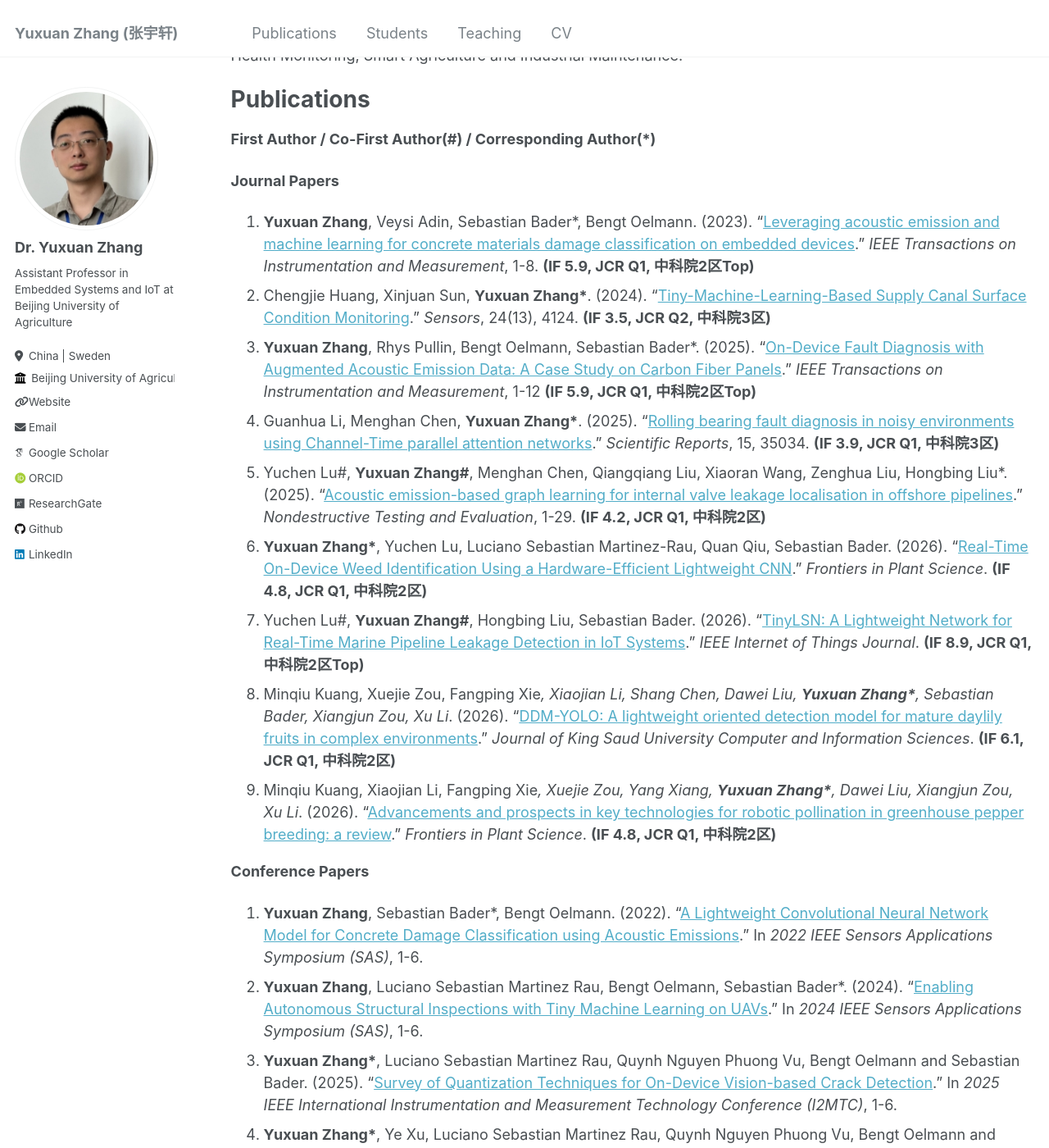
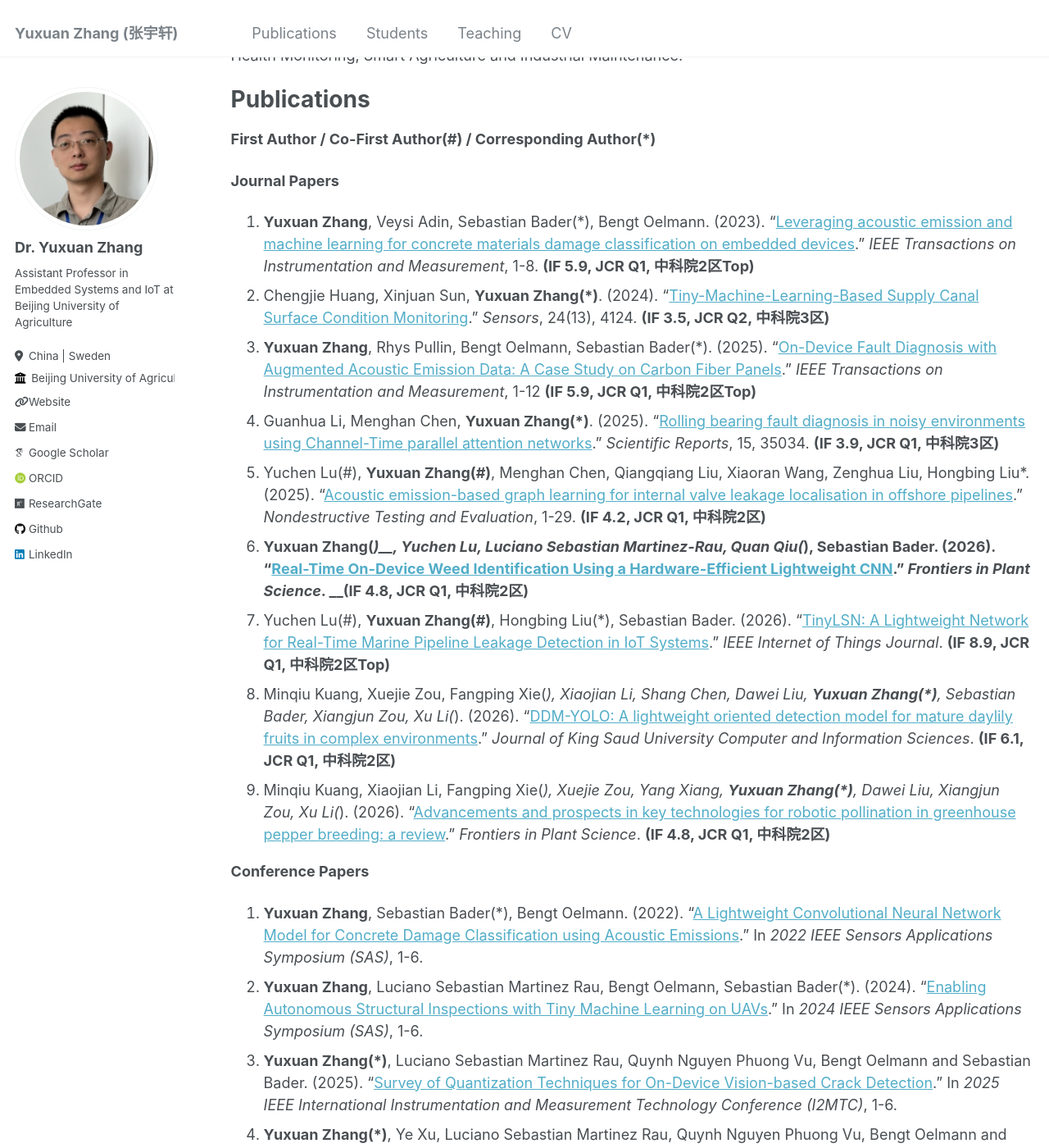
Before and after one commit to YuxuanZhang-96/YuxuanZhang-96.github.io, a Jekyll site: the page built from _pages/cv.md, in a window 1280 px wide and 1400 px high, scrolled down 648 px. Shown: the whole window at 82% size. Built offline with Jekyll 4.4.1, drawn with Linux system fonts in a browser that asks for light colours; some web fonts are replaced.

Commit message:
Update cv.md

```diff
--- a/_pages/cv.md
+++ b/_pages/cv.md
@@ -37,21 +37,21 @@ Publications
 __First Author / Co-First Author(#) / Corresponding Author(*)__
 
 __Journal Papers__
-1. __Yuxuan Zhang__, Veysi Adin, Sebastian Bader*, Bengt Oelmann. (2023). "[Leveraging acoustic emission and machine learning for concrete materials damage classification on embedded devices](https://ieeexplore.ieee.org/document/10227301)." _IEEE Transactions on Instrumentation and Measurement_, 1-8. __(IF 5.9, JCR Q1, 中科院2区Top)__
-2. Chengjie Huang, Xinjuan Sun, __Yuxuan Zhang*__. (2024). "[Tiny-Machine-Learning-Based Supply Canal Surface Condition Monitoring](https://www.mdpi.com/1424-8220/24/13/4124)." _Sensors_, 24(13), 4124. __(IF 3.5, JCR Q2, 中科院3区)__
-3. __Yuxuan Zhang__, Rhys Pullin, Bengt Oelmann, Sebastian Bader*. (2025). "[On-Device Fault Diagnosis with Augmented Acoustic Emission Data: A Case Study on Carbon Fiber Panels](https://ieeexplore.ieee.org/document/11029626)." _IEEE Transactions on Instrumentation and Measurement_, 1-12 __(IF 5.9, JCR Q1, 中科院2区Top)__
-4. Guanhua Li, Menghan Chen, __Yuxuan Zhang*__. (2025). "[Rolling bearing fault diagnosis in noisy environments using Channel-Time parallel attention networks](https://www.nature.com/articles/s41598-025-22683-y)." _Scientific Reports_, 15, 35034. __(IF 3.9, JCR Q1, 中科院3区)__
-5. Yuchen Lu#, __Yuxuan Zhang#__, Menghan Chen, Qiangqiang Liu, Xiaoran Wang, Zenghua Liu, Hongbing Liu*. (2025). "[Acoustic emission-based graph learning for internal valve leakage localisation in offshore pipelines](https://www.tandfonline.com/doi/full/10.1080/10589759.2025.2572393)." _Nondestructive Testing and Evaluation_, 1-29. __(IF 4.2, JCR Q1, 中科院2区)__
-6. __Yuxuan Zhang*__, Yuchen Lu, Luciano Sebastian Martinez-Rau, Quan Qiu, Sebastian Bader. (2026). "[Real-Time On-Device Weed Identification Using a Hardware-Efficient Lightweight CNN](https://www.frontiersin.org/journals/plant-science/articles/10.3389/fpls.2026.1747863/abstract)." _Frontiers in Plant Science_. __(IF 4.8, JCR Q1, 中科院2区)__
-7. Yuchen Lu#, __Yuxuan Zhang#__, Hongbing Liu, Sebastian Bader. (2026). "[TinyLSN: A Lightweight Network for Real-Time Marine Pipeline Leakage Detection in IoT Systems](https://ieeexplore.ieee.org/document/11396923)." _IEEE Internet of Things Journal_. __(IF 8.9, JCR Q1, 中科院2区Top)__
-8. Minqiu Kuang, Xuejie Zou, Fangping Xie*, Xiaojian Li, Shang Chen, Dawei Liu, __Yuxuan Zhang*__, Sebastian Bader, Xiangjun Zou, Xu Li*. (2026). "[DDM-YOLO: A lightweight oriented detection model for mature daylily fruits in complex environments](https://doi.org/10.1007/s44443-026-00559-z)." _Journal of King Saud University Computer and Information Sciences_. __(IF 6.1, JCR Q1, 中科院2区)__
-9. Minqiu Kuang, Xiaojian Li, Fangping Xie*, Xuejie Zou, Yang Xiang, __Yuxuan Zhang*__, Dawei Liu, Xiangjun Zou, Xu Li*. (2026). "[Advancements and prospects in key technologies for robotic pollination in greenhouse pepper breeding: a review](https://www.frontiersin.org/journals/plant-science/articles/10.3389/fpls.2026.1778541/abstract)." _Frontiers in Plant Science_. __(IF 4.8, JCR Q1, 中科院2区)__
+1. __Yuxuan Zhang__, Veysi Adin, Sebastian Bader(*), Bengt Oelmann. (2023). "[Leveraging acoustic emission and machine learning for concrete materials damage classification on embedded devices](https://ieeexplore.ieee.org/document/10227301)." _IEEE Transactions on Instrumentation and Measurement_, 1-8. __(IF 5.9, JCR Q1, 中科院2区Top)__
+2. Chengjie Huang, Xinjuan Sun, __Yuxuan Zhang(*)__. (2024). "[Tiny-Machine-Learning-Based Supply Canal Surface Condition Monitoring](https://www.mdpi.com/1424-8220/24/13/4124)." _Sensors_, 24(13), 4124. __(IF 3.5, JCR Q2, 中科院3区)__
+3. __Yuxuan Zhang__, Rhys Pullin, Bengt Oelmann, Sebastian Bader(*). (2025). "[On-Device Fault Diagnosis with Augmented Acoustic Emission Data: A Case Study on Carbon Fiber Panels](https://ieeexplore.ieee.org/document/11029626)." _IEEE Transactions on Instrumentation and Measurement_, 1-12 __(IF 5.9, JCR Q1, 中科院2区Top)__
+4. Guanhua Li, Menghan Chen, __Yuxuan Zhang(*)__. (2025). "[Rolling bearing fault diagnosis in noisy environments using Channel-Time parallel attention networks](https://www.nature.com/articles/s41598-025-22683-y)." _Scientific Reports_, 15, 35034. __(IF 3.9, JCR Q1, 中科院3区)__
+5. Yuchen Lu(#), __Yuxuan Zhang(#)__, Menghan Chen, Qiangqiang Liu, Xiaoran Wang, Zenghua Liu, Hongbing Liu*. (2025). "[Acoustic emission-based graph learning for internal valve leakage localisation in offshore pipelines](https://www.tandfonline.com/doi/full/10.1080/10589759.2025.2572393)." _Nondestructive Testing and Evaluation_, 1-29. __(IF 4.2, JCR Q1, 中科院2区)__
+6. __Yuxuan Zhang(*)__, Yuchen Lu, Luciano Sebastian Martinez-Rau, Quan Qiu(*), Sebastian Bader. (2026). "[Real-Time On-Device Weed Identification Using a Hardware-Efficient Lightweight CNN](https://www.frontiersin.org/journals/plant-science/articles/10.3389/fpls.2026.1747863/abstract)." _Frontiers in Plant Science_. __(IF 4.8, JCR Q1, 中科院2区)__
+7. Yuchen Lu(#), __Yuxuan Zhang(#)__, Hongbing Liu(*), Sebastian Bader. (2026). "[TinyLSN: A Lightweight Network for Real-Time Marine Pipeline Leakage Detection in IoT Systems](https://ieeexplore.ieee.org/document/11396923)." _IEEE Internet of Things Journal_. __(IF 8.9, JCR Q1, 中科院2区Top)__
+8. Minqiu Kuang, Xuejie Zou, Fangping Xie(*), Xiaojian Li, Shang Chen, Dawei Liu, __Yuxuan Zhang(*)__, Sebastian Bader, Xiangjun Zou, Xu Li(*). (2026). "[DDM-YOLO: A lightweight oriented detection model for mature daylily fruits in complex environments](https://doi.org/10.1007/s44443-026-00559-z)." _Journal of King Saud University Computer and Information Sciences_. __(IF 6.1, JCR Q1, 中科院2区)__
+9. Minqiu Kuang, Xiaojian Li, Fangping Xie(*), Xuejie Zou, Yang Xiang, __Yuxuan Zhang(*)__, Dawei Liu, Xiangjun Zou, Xu Li(*). (2026). "[Advancements and prospects in key technologies for robotic pollination in greenhouse pepper breeding: a review](https://www.frontiersin.org/journals/plant-science/articles/10.3389/fpls.2026.1778541/abstract)." _Frontiers in Plant Science_. __(IF 4.8, JCR Q1, 中科院2区)__
 
 __Conference Papers__
-1. __Yuxuan Zhang__, Sebastian Bader*, Bengt Oelmann. (2022). "[A Lightweight Convolutional Neural Network Model for Concrete Damage Classification using Acoustic Emissions](https://ieeexplore.ieee.org/document/9881386)." In _2022 IEEE Sensors Applications Symposium (SAS)_, 1-6.
-2. __Yuxuan Zhang__, Luciano Sebastian Martinez Rau, Bengt Oelmann, Sebastian Bader*. (2024). "[Enabling Autonomous Structural Inspections with Tiny Machine Learning on UAVs](https://ieeexplore.ieee.org/document/10636583)." In _2024 IEEE Sensors Applications Symposium (SAS)_, 1-6.
-3. __Yuxuan Zhang*__, Luciano Sebastian Martinez Rau, Quynh Nguyen Phuong Vu, Bengt Oelmann and Sebastian Bader. (2025). "[Survey of Quantization Techniques for On-Device Vision-based Crack Detection](https://ieeexplore.ieee.org/document/11078998)." In _2025 IEEE International Instrumentation and Measurement Technology Conference (I2MTC)_, 1-6.
-4. __Yuxuan Zhang*__, Ye Xu, Luciano Sebastian Martinez Rau, Quynh Nguyen Phuong Vu, Bengt Oelmann and Sebastian Bader. (2025). "[On-Device Crack Segmentation for Edge Structural Health Monitoring](https://ieeexplore.ieee.org/document/11105204)." In _2025 IEEE Sensors Applications Symposium (SAS)_, 1-6.
+1. __Yuxuan Zhang__, Sebastian Bader(*), Bengt Oelmann. (2022). "[A Lightweight Convolutional Neural Network Model for Concrete Damage Classification using Acoustic Emissions](https://ieeexplore.ieee.org/document/9881386)." In _2022 IEEE Sensors Applications Symposium (SAS)_, 1-6.
+2. __Yuxuan Zhang__, Luciano Sebastian Martinez Rau, Bengt Oelmann, Sebastian Bader(*). (2024). "[Enabling Autonomous Structural Inspections with Tiny Machine Learning on UAVs](https://ieeexplore.ieee.org/document/10636583)." In _2024 IEEE Sensors Applications Symposium (SAS)_, 1-6.
+3. __Yuxuan Zhang(*)__, Luciano Sebastian Martinez Rau, Quynh Nguyen Phuong Vu, Bengt Oelmann and Sebastian Bader. (2025). "[Survey of Quantization Techniques for On-Device Vision-based Crack Detection](https://ieeexplore.ieee.org/document/11078998)." In _2025 IEEE International Instrumentation and Measurement Technology Conference (I2MTC)_, 1-6.
+4. __Yuxuan Zhang(*)__, Ye Xu, Luciano Sebastian Martinez Rau, Quynh Nguyen Phuong Vu, Bengt Oelmann and Sebastian Bader. (2025). "[On-Device Crack Segmentation for Edge Structural Health Monitoring](https://ieeexplore.ieee.org/document/11105204)." In _2025 IEEE Sensors Applications Symposium (SAS)_, 1-6.
 
 __Co-Author__
 
```
